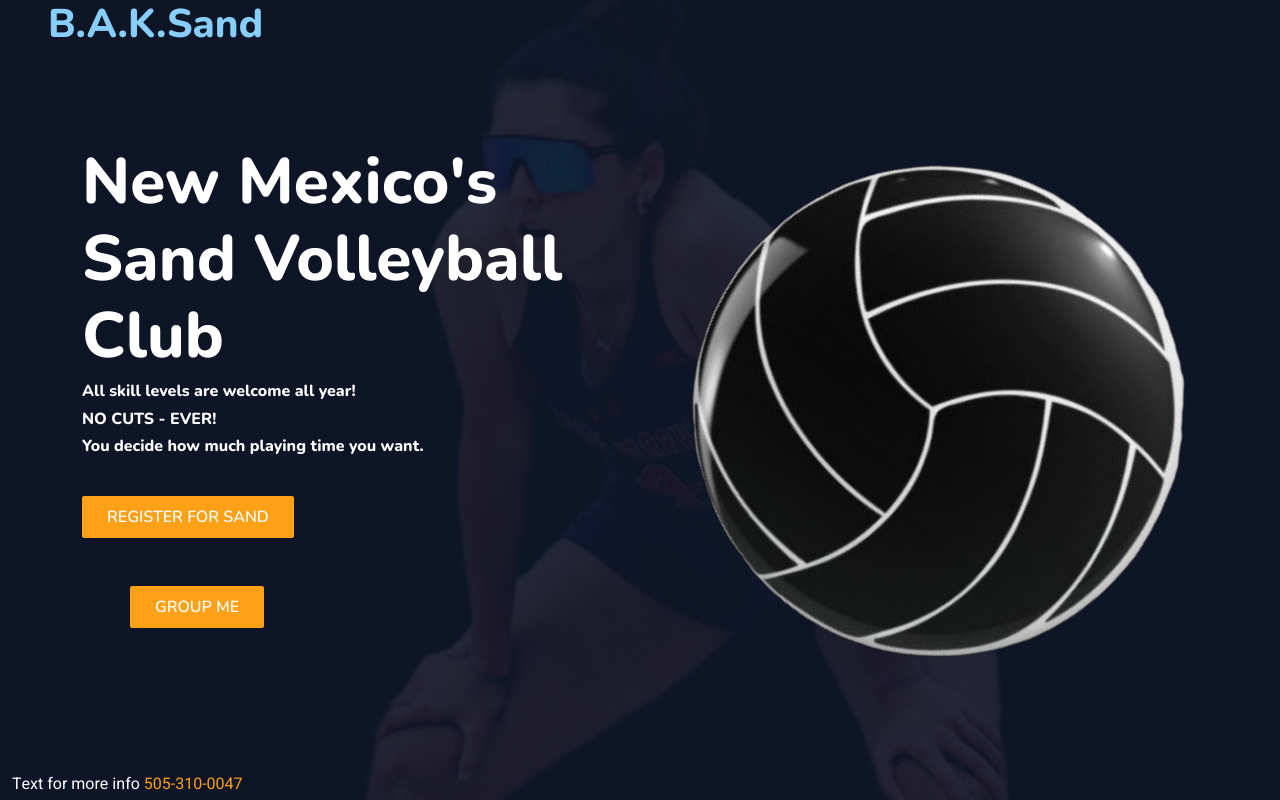
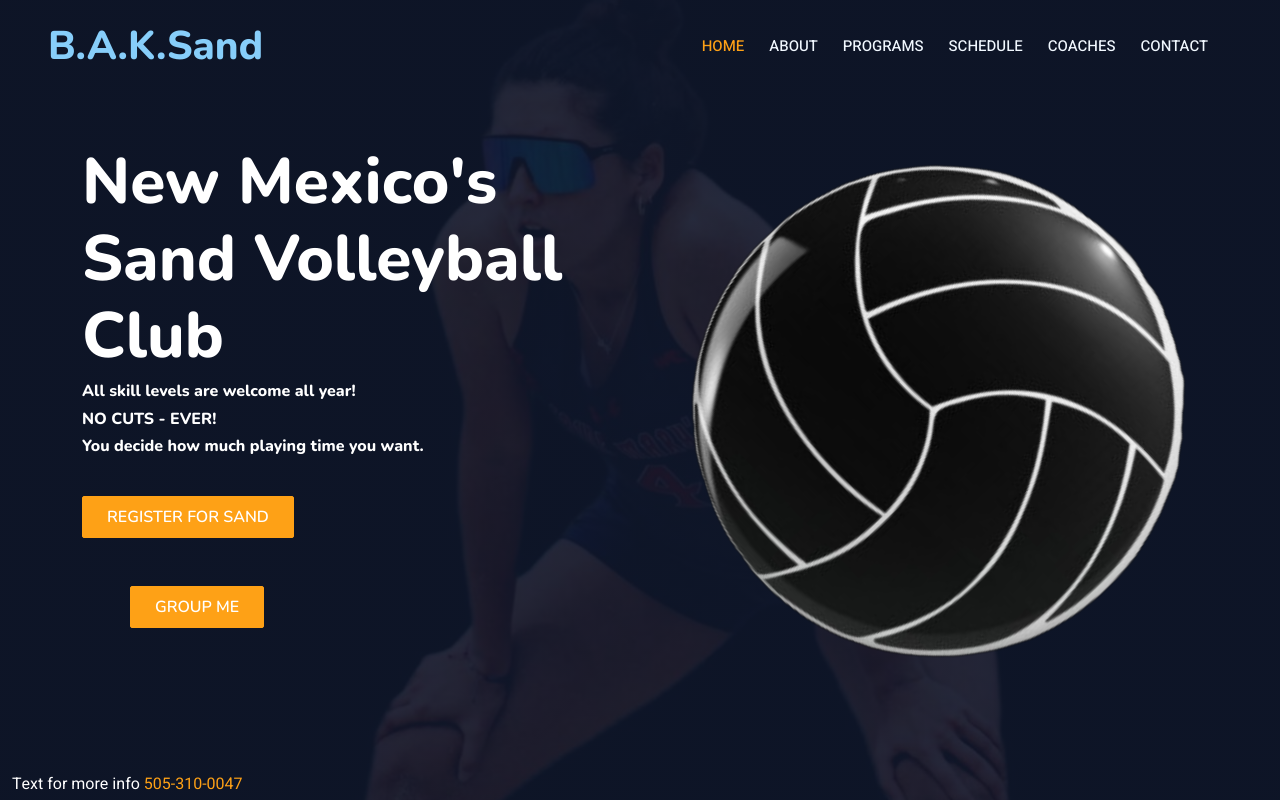
Before and after one commit to bryanklein2011/BAKsand, a plain HTML site: page index.html in a window 1280 px wide. Shown: the top 800 px of the page. Drawn offline with nearby package versions, Linux system fonts and the light colour scheme.

```diff
--- a/index.html
+++ b/index.html
@@ -54,22 +54,14 @@
                 </button>
                 <div class="collapse navbar-collapse" id="navbarCollapse">
                     <div class="navbar-nav ms-auto py-0 pe-4">
-                        <!--   <a href="index.html" class="nav-item nav-link active">Home</a>
-                           <a href="bootstrap-restaurant-template/about.html" class="nav-item nav-link">About</a>
-                           <a href="bootstrap-restaurant-template/service.html" class="nav-item nav-link">Service</a>
-                           <a href="bootstrap-restaurant-template/menu.html" class="nav-item nav-link">Menu</a>
-                           <div class="nav-item dropdown">
-                               <a href="#" class="nav-link dropdown-toggle" data-bs-toggle="dropdown">Pages</a>
-                               <div class="dropdown-menu m-0">
-                                   <a href="bootstrap-restaurant-template/booking.html" class="dropdown-item">Booking</a>
-                                   <a href="team.html" class="dropdown-item">Our Team</a>
-                                   <a href="testimonial.html" class="dropdown-item">Testimonial</a>
-                               </div>
-                           </div>
-                           <a href="bootstrap-restaurant-template/contact.html" class="nav-item nav-link">Contact</a>
-                       </div>
-                       <a href="" class="btn btn-primary py-2 px-4">Book A Table</a> --!>
-                   </div>
+                         <a href="index.html" class="nav-item nav-link active">Home</a>
+                         <a href="#about" class="nav-item nav-link">About</a>
+                         <a href="#Programs" class="nav-item nav-link">Programs</a>
+                         <a href="#Practice" class="nav-item nav-link">Schedule</a>
+                         <a href="#Coaches" class="nav-item nav-link" >Coaches</a>
+                         <a href="#Contact" class="nav-item nav-link">Contact</a>
+                     </div>
+
                </nav>
 
                <div class="container-xxl py-5 bg-dark hero-header mb-5">
@@ -111,6 +103,7 @@
 
 
         <!-- About Start -->
+        <section class="section" id="about">
         <div class="container-xxl py-5">
             <div class="container">
                 <div class="row g-5 align-items-center">
@@ -165,11 +158,13 @@
                 </div>
             </div>
         </div>
+        </section>
         <!-- About End -->
 
 
 
         <!-- Service Start -->
+        <section class="section" id="Programs">
         <div class="col-lg-6 ">
             <h1 class="section-title ff-secondary text-start text-primary fw-normal align-content-center m-5">Beach Volleyball Levels</h1>
 
@@ -238,7 +233,9 @@
                 </div>
             </div>
         </div>
+        </section>
         <!-- Service End -->
+        <section class="section" id="Practice">
             <div class="container">
                 <div class="row g-6 align-items-center">
                     <div class="col-lg-6">
@@ -390,11 +387,12 @@
                     </div>
                 </div>
             </div>
-        </div>
+        </section>
 
 
 
         <!-- Team Start -->
+        <section class="section" id="Coaches">
         <div class="container-xxl pt-5 pb-3">
             <div class="container">
                 <div class="text-center wow fadeInUp" data-wow-delay="0.1s">
@@ -460,6 +458,7 @@
                 </div>
             </div>
         </div>
+        </section>
         <!-- Team End -->
 
 
@@ -522,7 +521,8 @@
 
 
         <!-- Footer Start -->
-        <div class="container-fluid bg-dark text-light footer pt-5 mt-5 wow fadeIn" data-wow-delay="0.1s">
+        <section class="section" id="Contact">
+          <div class="container-fluid bg-dark text-light footer pt-5 mt-5 wow fadeIn" data-wow-delay="0.1s">
             <div class="container py-5">
                 <div class="row g-5">
                       <div class="col-lg-10 col-md-6">
@@ -551,7 +551,8 @@
                     </div>
                 </div>
             </div>
-        </div>
+          </div>
+        </section>
         <!-- Footer End -->
 
 
```
